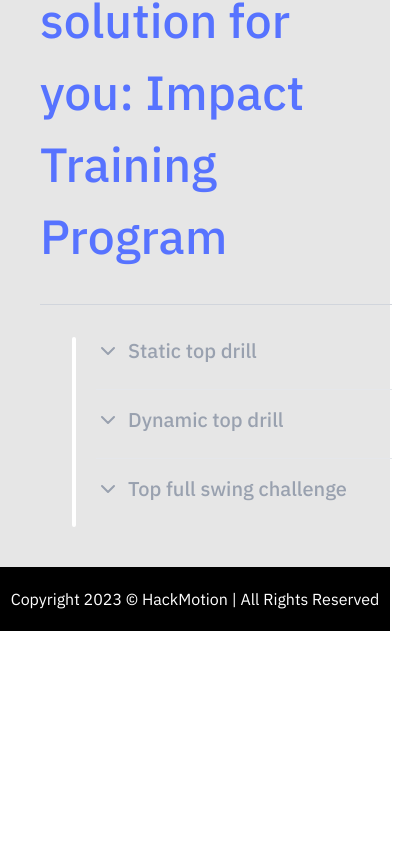
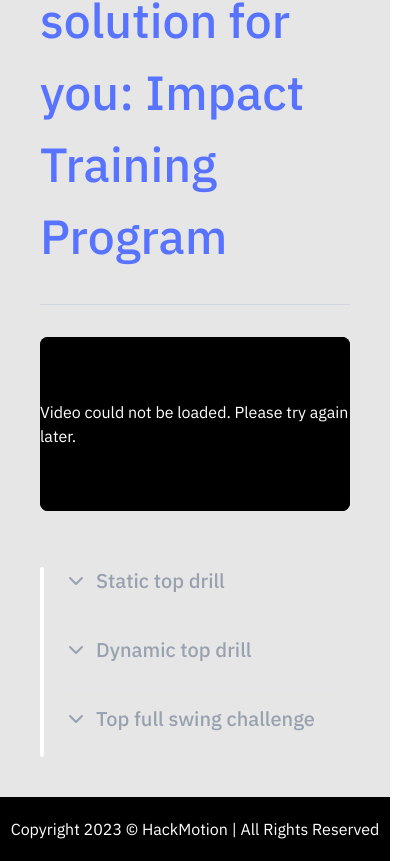
Before and after one commit to ntimaks/hack_motion, a Next.js app: page / in a window 390 px wide. Shown: the part 1613-2474 px from the top of the page, 416 px wide, since content can reach past the window. Before the commit the page ends 2244 px from the top, so only its background shows below. Built offline with nearby package versions, Linux system fonts and the light colour scheme.

Commit message:
build error fix

```diff
--- a/app/page.tsx
+++ b/app/page.tsx
@@ -3,13 +3,17 @@
 import VideoSection from "@/components/videoSection";
 import ChartCard from "@/components/chartCard";
 import LeftSection from "@/components/leftSection";
+import { Suspense } from 'react';
+
 export default function Home() {
   return (
     <div className="flex flex-col items-center justify-center text-black bg-[#E6E6E6]
       px-4 pt-8 pb-4 lg:p-[95px] gap-8 lg:gap-10">
 
       <div className="flex flex-col lg:flex-row w-full gap-8 lg:gap-[32px]">
-        <LeftSection />
+        <Suspense fallback={<div>Loading...</div>}>
+          <LeftSection />
+        </Suspense>
         {/* Card  Section*/}
         <div className="flex flex-col" style={{ width: '100%', maxWidth: '565.5px', gap: '16px' }}>
           <ChartCard />
--- a/components/videoSection.tsx
+++ b/components/videoSection.tsx
@@ -3,7 +3,30 @@
 import { useEffect, useRef, useState } from "react"
 import { ChevronDown, ChevronUp, Play, Pause } from "lucide-react"
 
-export default function GolfTrainingProgram() {
+interface Section {
+    id: string
+    name: string
+    time: number
+    description: string
+}
+
+interface VideoSectionProps {
+    videoSrc?: string
+    title?: string
+    sections?: Section[]
+    totalDuration?: number
+}
+
+export default function VideoSection({
+    videoSrc = "/video.mp4",
+    title = "The best solution for you: Impact Training Program",
+    sections = [
+        { id: "static", name: "Static top drill", time: 5, description: "Get a feel for the optimal wrist position at Top of your swing" },
+        { id: "dynamic", name: "Dynamic top drill", time: 14, description: "Practice the transition from backswing to downswing with proper wrist angles" },
+        { id: "challenge", name: "Top full swing challenge", time: 24, description: "Apply what you've learned in a full swing sequence with feedback" }
+    ],
+    totalDuration = 30
+}: VideoSectionProps) {
     const videoRef = useRef<HTMLVideoElement>(null)
     const timelineRef = useRef<HTMLDivElement>(null)
     const [isPlaying, setIsPlaying] = useState(false)
@@ -11,14 +34,7 @@
     const [duration, setDuration] = useState(0)
     const [activeSection, setActiveSection] = useState<string | null>(null)
     const [showControls, setShowControls] = useState(false)
-
-    // Timestamp definitions (in seconds)
-    const sections = [
-        { id: "static", name: "Static top drill", time: 5, description: "Get a feel for the optimal wrist position at Top of your swing" },
-        { id: "dynamic", name: "Dynamic top drill", time: 14, description: "Practice the transition from backswing to downswing with proper wrist angles" },
-        { id: "challenge", name: "Top full swing challenge", time: 24, description: "Apply what you've learned in a full swing sequence with feedback" }
-    ]
-    const totalDuration = 30 // Total video length in seconds
+    const [videoError, setVideoError] = useState(false)
 
     // Toggle play/pause
     const togglePlay = () => {
@@ -28,6 +44,7 @@
             } else {
                 videoRef.current.play().catch(error => {
                     console.error("Error playing video:", error)
+                    setVideoError(true)
                 })
             }
         }
@@ -41,6 +58,7 @@
             if (!isPlaying) {
                 videoRef.current.play().catch(error => {
                     console.error("Error playing video:", error)
+                    setVideoError(true)
                 })
             }
             setActiveSection(sectionId)
@@ -59,7 +77,7 @@
 
         const rect = timelineRef.current.getBoundingClientRect()
         const clickPosition = (e.clientX - rect.left) / rect.width
-        const newTime = clickPosition * duration
+        const newTime = clickPosition * (duration || totalDuration)
 
         videoRef.current.currentTime = newTime
     }
@@ -83,17 +101,20 @@
 
         const handlePlayState = () => setIsPlaying(!video.paused)
         const handleLoadedMetadata = () => setDuration(video.duration)
+        const handleError = () => setVideoError(true)
 
         video.addEventListener("timeupdate", handleTimeUpdate)
         video.addEventListener("play", handlePlayState)
         video.addEventListener("pause", handlePlayState)
         video.addEventListener("loadedmetadata", handleLoadedMetadata)
+        video.addEventListener("error", handleError)
 
         return () => {
             video.removeEventListener("timeupdate", handleTimeUpdate)
             video.removeEventListener("play", handlePlayState)
             video.removeEventListener("pause", handlePlayState)
             video.removeEventListener("loadedmetadata", handleLoadedMetadata)
+            video.removeEventListener("error", handleError)
         }
     }, [sections])
 
@@ -106,13 +127,13 @@
 
     return (
         <div className="max-w-6xl mx-auto p-6">
-            <h1 className="text-[48px] font-medium text-[#5773FF] mb-8">
-                The best solution for you: Impact Training Program
+            <h1 className="text-[48px] font-medium text-[#5773FF] mb-8 md:text-4xl sm:text-3xl">
+                {title}
             </h1>
 
             <div className="border-t border-gray-300 my-4"></div>
 
-            <div className="flex gap-8 mt-8">
+            <div className="flex flex-col lg:flex-row gap-8 mt-8">
                 {/* Video player */}
                 <div className="flex-1">
                     <div
@@ -120,22 +141,35 @@
                         onMouseEnter={() => setShowControls(true)}
                         onMouseLeave={() => setShowControls(false)}
                     >
+                        {videoError ? (
+                            <div className="absolute inset-0 flex items-center justify-center bg-black text-white">
+                                <p>Video could not be loaded. Please try again later.</p>
+                            </div>
+                        ) : (
                             <video
                                 ref={videoRef}
                                 className="w-full h-full object-cover"
-                            src="/video.mp4"
+                                src={videoSrc}
                                 onClick={togglePlay}
                                 preload="auto"
                                 playsInline
+                                aria-label="Golf training video"
                             ></video>
+                        )}
 
                         {/* Video controls overlay */}
-                        <div className={`absolute inset-0 flex flex-col justify-between transition-opacity duration-300 ${showControls || !isPlaying ? 'opacity-100' : 'opacity-0'}`}>
+                        <div
+                            className={`absolute inset-0 flex flex-col justify-between transition-opacity duration-300 ${showControls || !isPlaying || videoError ? 'opacity-100' : 'opacity-0'
+                                }`}
+                            aria-hidden={!showControls && isPlaying && !videoError}
+                        >
                             {/* Play/Pause button */}
+                            {!videoError && (
                                 <div className="flex-1 flex items-center justify-center">
                                     <button
                                         onClick={togglePlay}
                                         className="bg-black/30 rounded-full p-4 hover:bg-black/50 transition-colors"
+                                        aria-label={isPlaying ? "Pause video" : "Play video"}
                                     >
                                         {isPlaying ?
                                             <Pause className="w-10 h-10 text-white" /> :
@@ -143,8 +177,10 @@
                                         }
                                     </button>
                                 </div>
+                            )}
 
                             {/* Timeline container */}
+                            {!videoError && (
                                 <div className="bg-gradient-to-t from-black/70 to-transparent p-4 pt-12">
                                     <div className="flex items-center gap-2">
                                         <span className="text-sm text-white">{formatTime(currentTime)}</span>
@@ -152,13 +188,18 @@
                                             ref={timelineRef}
                                             className="relative h-2 flex-1 bg-white/30 rounded-full cursor-pointer"
                                             onClick={handleTimelineClick}
+                                            role="slider"
+                                            aria-label="Video progress"
+                                            aria-valuemin={0}
+                                            aria-valuemax={duration || totalDuration}
+                                            aria-valuenow={currentTime}
                                         >
                                             {/* Section markers */}
                                             {sections.map(section => (
                                                 <div
                                                     key={section.id}
                                                     className="absolute top-0 w-1 h-full bg-white rounded-full"
-                                                style={{ left: `${(section.time / totalDuration) * 100}%` }}
+                                                    style={{ left: `${(section.time / (duration || totalDuration)) * 100}%` }}
                                                     title={section.name}
                                                 />
                                             ))}
@@ -166,23 +207,24 @@
                                             {/* Progress bar */}
                                             <div
                                                 className="absolute top-0 left-0 h-full bg-[#5773FF] rounded-full"
-                                            style={{ width: `${(currentTime / totalDuration) * 100}%` }}
+                                                style={{ width: `${(currentTime / (duration || totalDuration)) * 100}%` }}
                                             />
                                         </div>
                                         <span className="text-sm text-white">{formatTime(duration || totalDuration)}</span>
                                     </div>
                                 </div>
+                            )}
                         </div>
                     </div>
                 </div>
 
                 {/* Sections sidebar */}
-                <div className="w-80 relative">
+                <div className="w-full lg:w-80 relative mt-6 lg:mt-0">
                     {/* Progress bar */}
                     <div className="absolute left-0 top-0 bottom-0 w-1 bg-white rounded-full">
                         <div
                             className="absolute left-0 top-0 w-full bg-blue-500 rounded-full transition-all duration-300"
-                            style={{ height: `${(currentTime / totalDuration) * 100}%` }}
+                            style={{ height: `${(currentTime / (duration || totalDuration)) * 100}%` }}
                         ></div>
                     </div>
 
@@ -195,6 +237,7 @@
                                     onClick={() => toggleSection(section.id)}
                                     className={`flex items-center font-medium text-xl mb-2 hover:text-[#5773FF] ${currentTime >= section.time ? "text-[#5773FF]" : "text-gray-400"
                                         }`}
+                                    aria-expanded={activeSection === section.id}
                                 >
                                     {activeSection === section.id ?
                                         <ChevronUp className="mr-2" /> :
```
Lines whose indentation alone changed are shown as unchanged.
